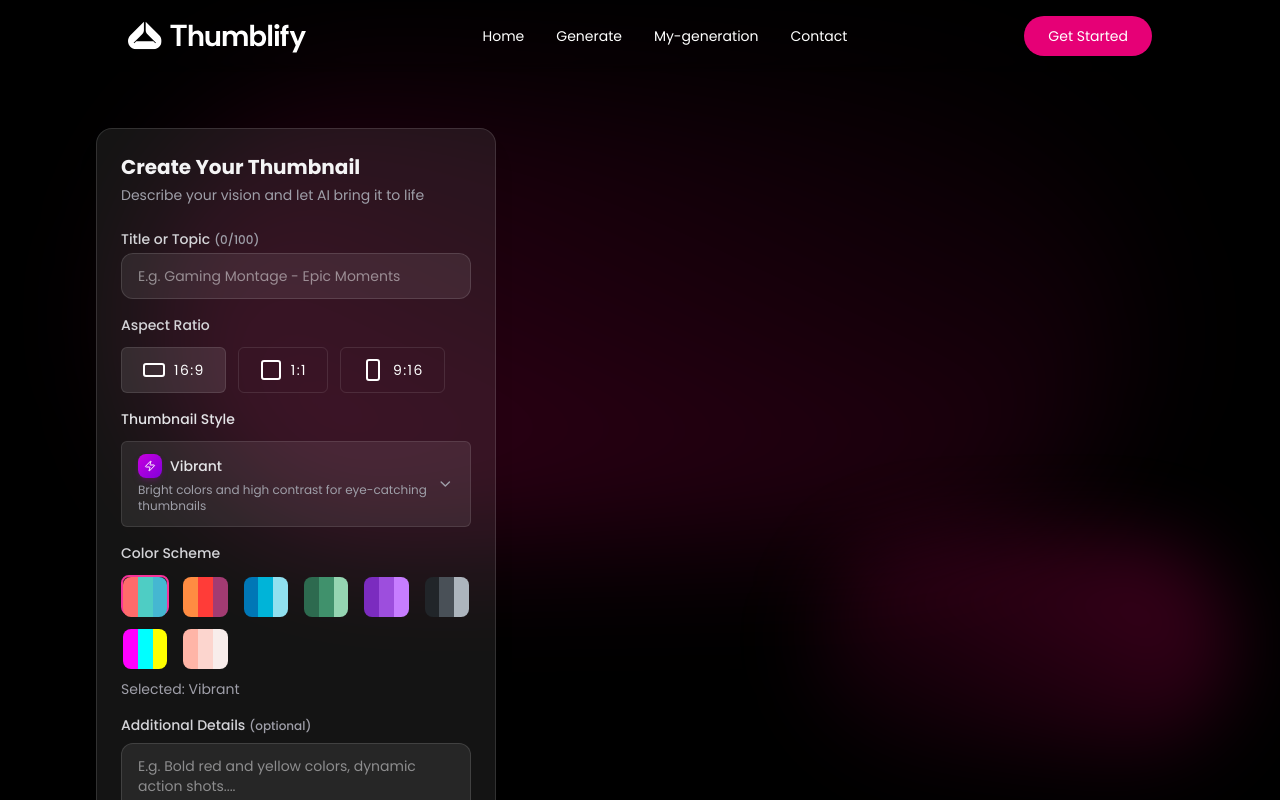
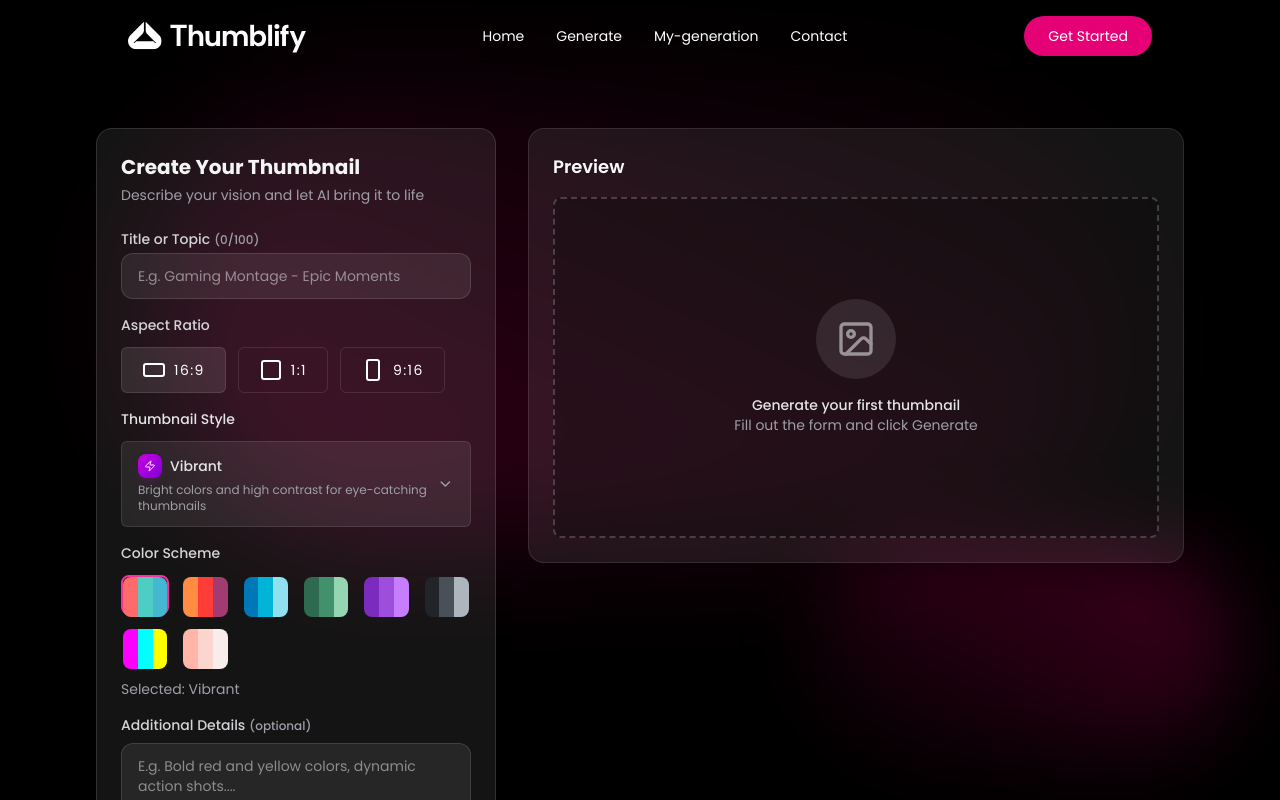
Before and after one commit to adigogetit/Thumbler-MERN, a React (Vite) app in the folder client/: page /generate in a window 1280 px wide. Shown: the top 800 px of the page. Built offline with nearby package versions, Linux system fonts and the light colour scheme.

Commit message:
mounted preview panel in generate page

```diff
--- a/client/src/components/PreviewPanel.tsx
+++ b/client/src/components/PreviewPanel.tsx
@@ -2,7 +2,7 @@ import type { AspectRatio, IThumbnail } from "../assets/assets"
 import { DownloadIcon, ImageIcon, Loader2Icon } from "lucide-react"
 
 const PreviewPanel = ({ thumbnail, isLoading, aspectRatio }:
-  { thumbnail: IThumbnail, isLoading: boolean, aspectRatio: AspectRatio }
+  { thumbnail: IThumbnail | null, isLoading: boolean, aspectRatio: AspectRatio }
 ) => {
 
   const aspectClasses = {
@@ -46,7 +46,7 @@ const PreviewPanel = ({ thumbnail, isLoading, aspectRatio }:
         )}
 
         {/* {empty state} */}
-        {!isLoading && thumbnail?.image_url && (
+        {!isLoading && !thumbnail?.image_url && (
           <div className="absolute inset-0 flex flex-col items-center justify-center gap-4 rounded-lg border-2 border-dashed border-white/20 bg-black/25">
 
             <div className="max-sm:hidden flex size-20 items-center justify-center rounded-full bg-white/10">
--- a/client/src/pages/Generate.tsx
+++ b/client/src/pages/Generate.tsx
@@ -6,6 +6,7 @@ import AspectRatioSelector from "../components/AspectRatioSelector";
 import { colorSchemes, type AspectRatio, type ThumbnailStyle } from "../assets/assets";
 import StyleSelector from "../components/StyleSelector";
 import ColorSchemeSelector from "../components/ColorSchemeSelector";
+import PreviewPanel from "../components/PreviewPanel";
 
 const Generate = () => {
 
@@ -98,7 +99,12 @@ const Generate = () => {
 
 
             {/* RIGHT PANEL */}
-            <div></div>
+            <div>
+              <div className="p-6 rounded-2xl bg-white/8 border border-white/10 shadow-xl">
+                <h2 className="text-lg font-semibold text-zinc-50 mb-4">Preview</h2>
+                <PreviewPanel thumbnail={thumbnail} isLoading={loading} aspectRatio={aspectRatio}/>
+              </div>
+            </div>
 
 
           </div>
```
